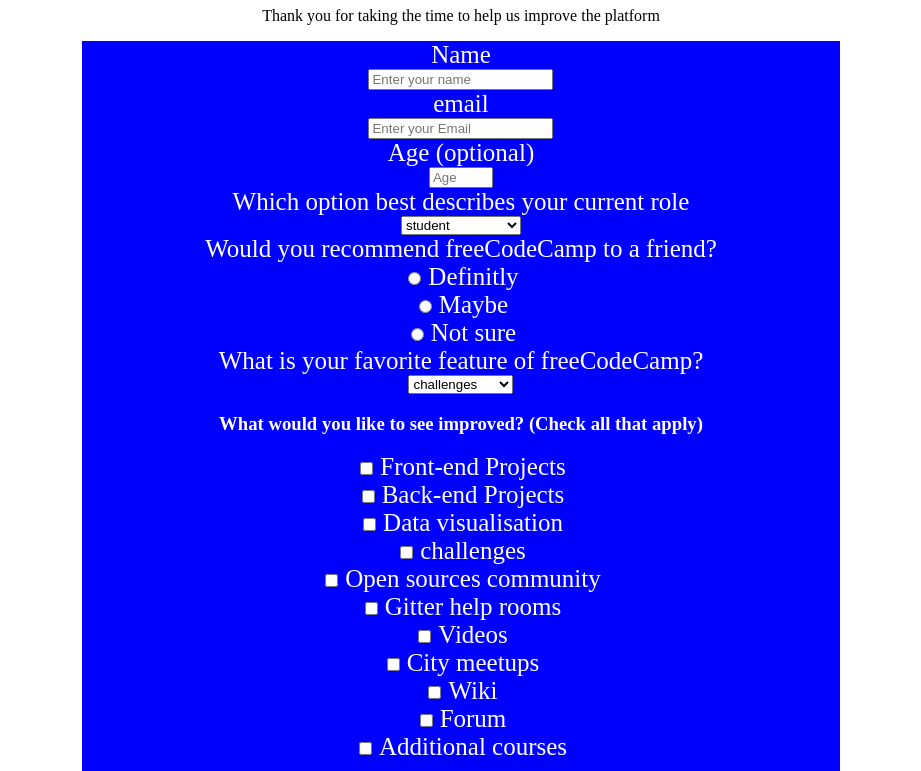
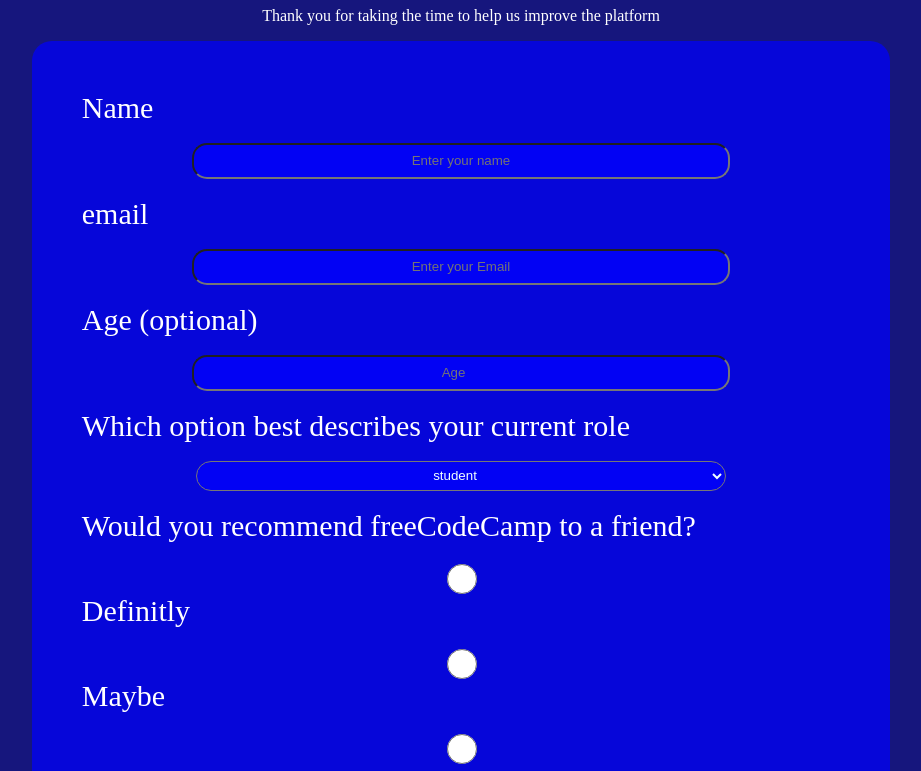
Before and after one commit to Walidbmw/project, a plain HTML site: page index.html in a window 1280 px wide. Shown: the part 73-844 px from the top of the page, without its empty margins (179-1100 px from the left). Drawn offline with Linux system fonts and the light colour scheme.

Commit message:
added styling for the form

```diff
--- a/index.html
+++ b/index.html
@@ -5,6 +5,7 @@
     <link rel="stylesheet" href="styles.css">
     <title>SurveyForm</title>
   </head>
+<body>
    <h1 id="title">freeCodeCamp Survey Form</h1>
 <div class="main-container">
   <p id="description">Thank you for taking the time to help us improve the platform</p>
@@ -26,11 +27,11 @@
       <option value="Other">Other</option>
     </select><br>
     <label>Would you recommend freeCodeCamp to a friend?</label><br>
-  <input type="radio" name="Definitly" value="Definitly">
+    <input type="radio" name="recommend" value="Definitly">
     <label for="Definitly">Definitly</label><br>
-  <input type="radio" name="Maybe" value="Maybe">
+    <input type="radio" name="recommend" value="Maybe">
     <label for="Maybe">Maybe</label><br>
-  <input type="radio" name="Not sure" value="Not sure">
+    <input type="radio" name="recommend" value="Not sure">
     <label for="Not sure">Not sure</label><br>
 
 
@@ -89,7 +90,5 @@
   </form>
 </div>
 
-  <body>
-
   </body>
 </html>
--- a/styles.css
+++ b/styles.css
@@ -4,12 +4,34 @@
 }
 
 label{
-    font-size: 25px;
+    font-size: 30px;
 }
 form{
-    background-color: blue;
+    display: flex;
+    flex-direction: column;
+    background-color: rgba(0, 0, 255, .71);
     color: white;
     width: 60%;
     margin: auto;
+    padding: 50px;
+    border-radius: 20px;
+    z-index: 7;
+    /* text-align: center; */
+}
+select, form input{
+    width: 70%;
+    height: 30px;
+    align-self: center;
+    border-radius: 15px;
+    background-color: rgba(0, 0, 255, .71);
+    color: azure;
     text-align: center;
+
 }
+#submit{
+    background-color: blue;
+}
+body{
+    background-color: rgb(22, 22, 125);
+    color: white;
+}
```
Lines whose indentation alone changed are shown as unchanged.
